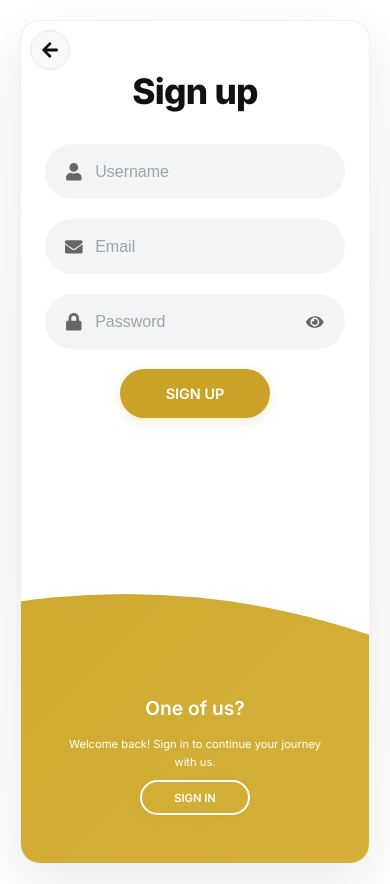
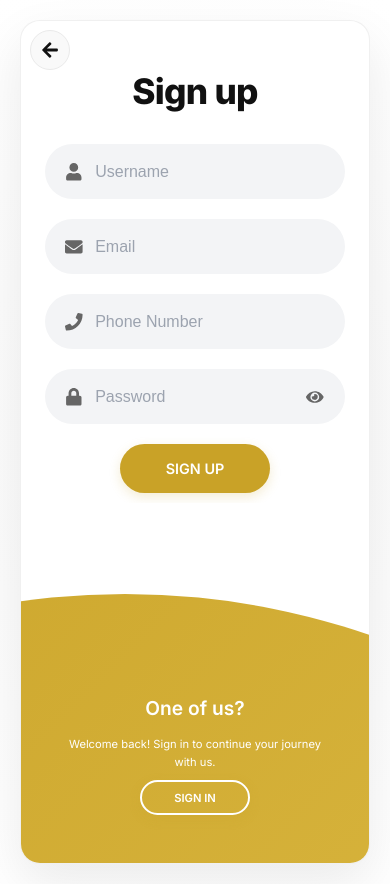
Before and after one commit to Abhishek-1273/Velta-Full-Project, a React (Vite) app in the folder frontend/: page /login in a window 390 px wide. Both pictures are taken after a click on the button "SIGN UP". Built offline with nearby package versions, Linux system fonts and the light colour scheme; no server answers.

Commit message:
feat: add phone number input field and client-side regex validation on sign-up

```diff
--- a/frontend/src/components/ui/auth-switch.jsx
+++ b/frontend/src/components/ui/auth-switch.jsx
@@ -2,7 +2,7 @@ import React, { useState, useEffect } from "react";
 import { useNavigate } from "react-router-dom";
 import { useAuth } from "../../context/AuthContext";
 import { toast } from "sonner";
-import { FaUser, FaEnvelope, FaLock, FaArrowLeft, FaEye, FaEyeSlash } from "react-icons/fa";
+import { FaUser, FaEnvelope, FaLock, FaArrowLeft, FaEye, FaEyeSlash, FaPhone } from "react-icons/fa";
 
 export default function AuthSwitch({ defaultMode = 'signin', isModal = false }) {
   const navigate = useNavigate();
@@ -13,7 +13,7 @@ export default function AuthSwitch({ defaultMode = 'signin', isModal = false })
 
   // Form states
   const [signInForm, setSignInForm] = useState({ email: '', password: '' });
-  const [signUpForm, setSignUpForm] = useState({ name: '', businessName: 'VeltaZ Business', email: '', phone: '1234567890', password: '' });
+  const [signUpForm, setSignUpForm] = useState({ name: '', businessName: 'VeltaZ Business', email: '', phone: '', password: '' });
   const [showLoginPassword, setShowLoginPassword] = useState(false);
   const [showSignUpPassword, setShowSignUpPassword] = useState(false);
 
@@ -63,10 +63,39 @@ export default function AuthSwitch({ defaultMode = 'signin', isModal = false })
 
   const handleSignUp = async (e) => {
     e.preventDefault();
-    if (!signUpForm.name.trim() || !signUpForm.email.trim() || !signUpForm.password) {
+
+    // 1. Basic empty check
+    if (!signUpForm.name.trim() || !signUpForm.email.trim() || !signUpForm.phone.trim() || !signUpForm.password) {
       toast.error('Please fill in all fields');
       return;
     }
+
+    // 2. Username length validation
+    if (signUpForm.name.trim().length < 3) {
+      toast.error('Username must be at least 3 characters long');
+      return;
+    }
+
+    // 3. Email regex validation
+    const emailRegex = /^[^\s@]+@[^\s@]+\.[^\s@]+$/;
+    if (!emailRegex.test(signUpForm.email.trim())) {
+      toast.error('Please enter a valid email address');
+      return;
+    }
+
+    // 4. Phone number regex validation (at least 7 to 15 digits)
+    const phoneRegex = /^[0-9+\s\-]{7,15}$/;
+    if (!phoneRegex.test(signUpForm.phone.trim())) {
+      toast.error('Please enter a valid phone number (7-15 digits)');
+      return;
+    }
+
+    // 5. Password length validation
+    if (signUpForm.password.length < 6) {
+      toast.error('Password must be at least 6 characters long');
+      return;
+    }
+
     setLoading(true);
     try {
       await signup(signUpForm);
@@ -615,6 +644,16 @@ export default function AuthSwitch({ defaultMode = 'signin', isModal = false })
                     required
                   />
                 </div>
+                <div className="input-field">
+                  <i><FaPhone /></i>
+                  <input
+                    type="tel"
+                    placeholder="Phone Number"
+                    value={signUpForm.phone}
+                    onChange={(e) => setSignUpForm({ ...signUpForm, phone: e.target.value })}
+                    required
+                  />
+                </div>
                 <div className="input-field" style={{ position: 'relative' }}>
                   <i><FaLock /></i>
                   <input
```
